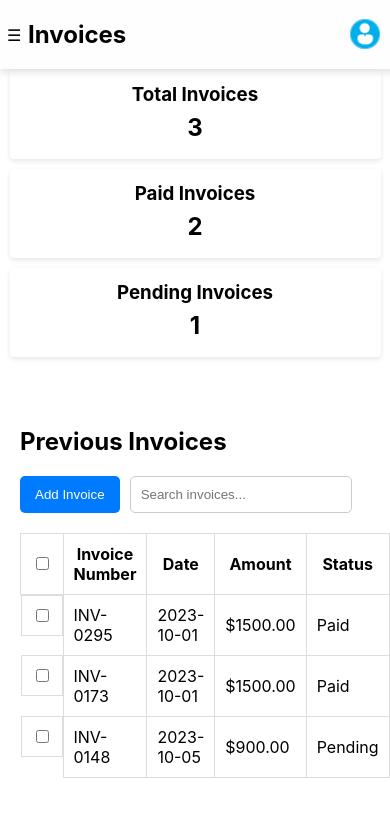
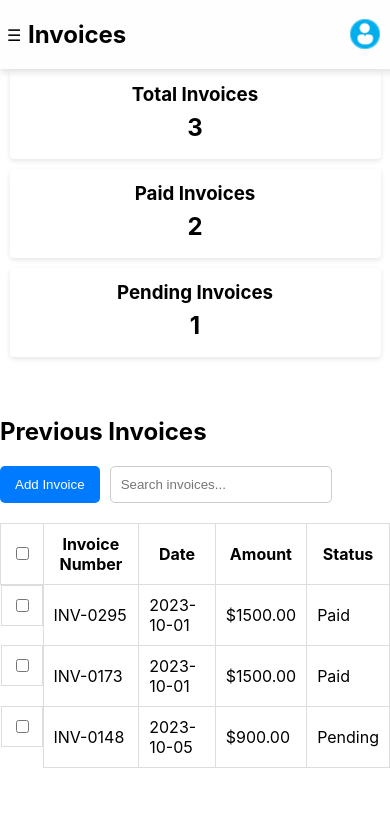
Before and after one commit to Ombito/Admin-dashboard, a React (Create React App) app: page /invoices in a window 390 px wide. Shown: the top 816 px of the page. Built offline with nearby package versions, Linux system fonts and the light colour scheme; what @react-pdf/renderer would draw is missing.

Commit message:
Fix: invoices

```diff
--- a/src/components/Invoices/invoices.css
+++ b/src/components/Invoices/invoices.css
@@ -268,12 +268,15 @@ a:-webkit-any-link {
         text-align:center;
         padding: 10px;
      }
+     .invoice-hero {
+        padding: 0px;
+    }
     .invoice-item {
       flex-direction: row;
       gap: 10px;
     }
     .current-invoice {
-        width: 95%;
+        width: 100%;
         padding: 10px;
     }
     .description-container input {
```
